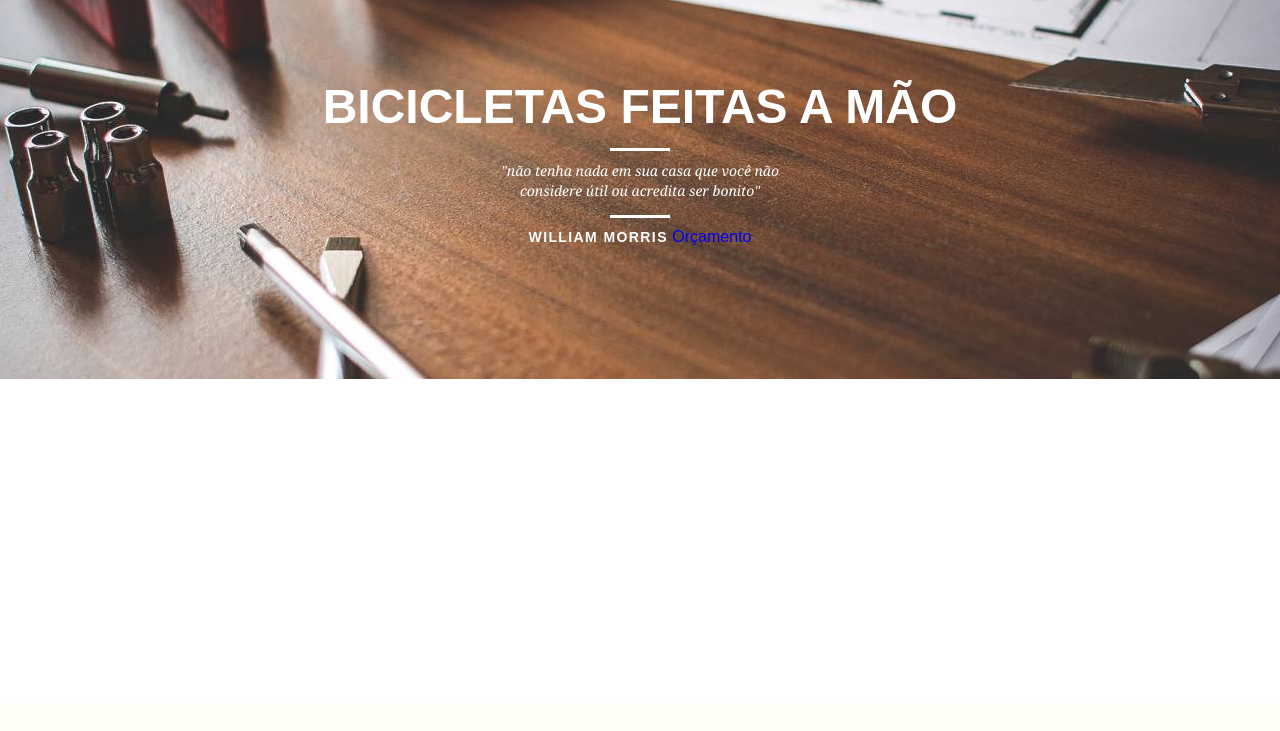
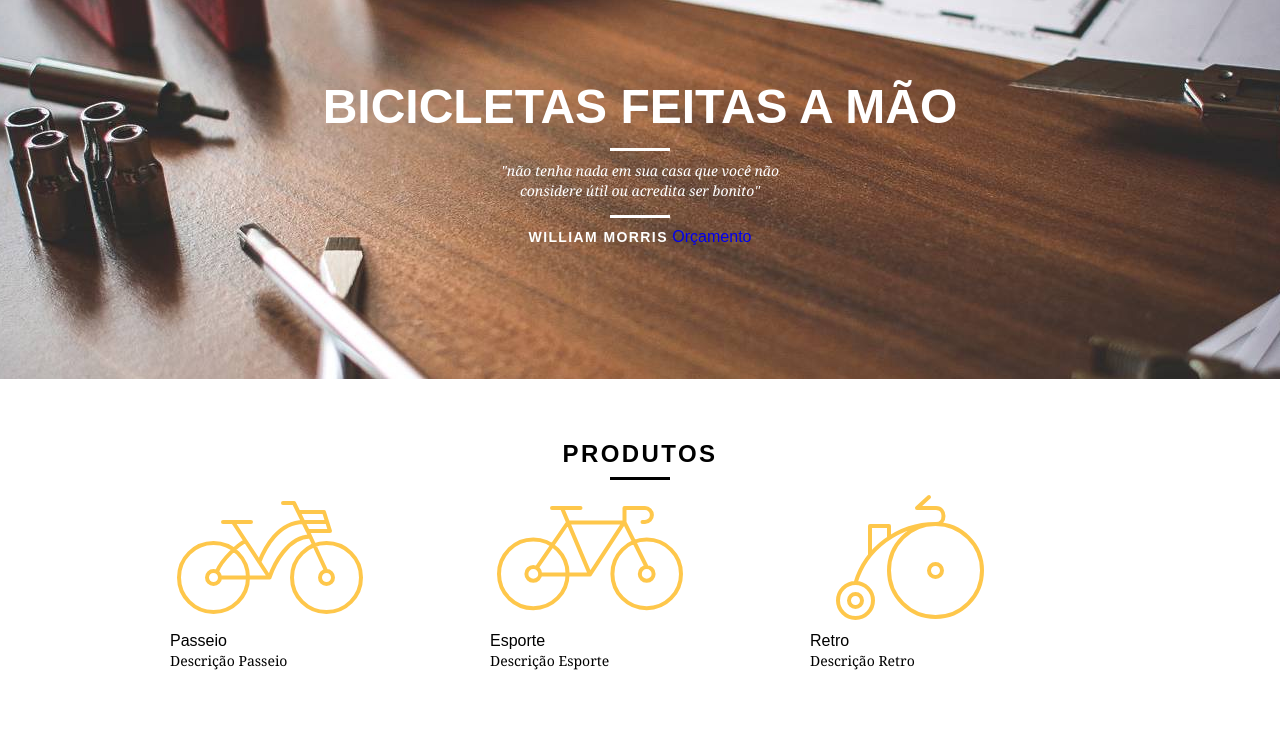
Before and after one commit to zamuelfernandes/bikcraft, a PHP site: page / in a window 1280 px wide. Shown: the part 97-828 px from the top of the page. Before the commit the page ends 476 px from the top, so only its background shows below. Run offline with PHP 8.4, Linux system fonts and the light colour scheme.

Commit message:
Inserido elementos básicos da seção

```diff
--- a/css/style.css
+++ b/css/style.css
@@ -8,6 +8,25 @@ p{
   font-family: Georgia, 'Times New Roman', Times, serif;
   font-size: 14px;
   line-height: 20px;
+}
+
+.subtitulo{
+  font-weight: bold;
+  font-size: 24px;
+  line-height: 30px;
+  letter-spacing: .1em;
+  color: black;
+  text-transform: uppercase;
+  text-align: center;
+}
+
+.subtitulo::after{
+  content: "";
+  display: block;
+  width: 60px;
+  height: 3px;
+  background: black;
+  margin: 8px auto;
 }
 
 /* HEADER */
@@ -73,7 +92,7 @@ p{
   font-style: italic;
 }
 
-.quote-externo p:before, .quote-externo p:after{
+.quote-externo p::before, .quote-externo p::after{
   content: "";
   display: block;
   width: 60px;
@@ -88,3 +107,9 @@ p{
   font-size: 14px;
   letter-spacing: .1em;
 }
+
+/* PRODUTOS */
+
+.produtos{
+  padding: 60px 0;
+}
--- a/index.html
+++ b/index.html
@@ -39,6 +39,28 @@
       </blockquote>
     </div>
   </section>
+
+  <section class="produtos container">
+    <h2 class="subtitulo">Produtos</h2>
+    <ul class="produtos-lista">
+      <li class="grid-1-3">
+        <img src="img/produtos/passeio.svg" alt="Bikcraft Passeio">
+        <h3>Passeio</h3>
+        <p>Descrição Passeio</p>
+      </li>
+      <li class="grid-1-3">
+        <img src="img/produtos/esporte.svg" alt="Bikcraft Esporte">
+        <h3>Esporte</h3>
+        <p>Descrição Esporte</p>
+      </li>
+      <li class="grid-1-3">
+        <img src="img/produtos/retro.svg" alt="Bikcraft Retro">
+        <h3>Retro</h3>
+        <p>Descrição Retro</p>
+      </li>
+    </ul>
+  </section>
+
 </body>
 
 </html>
```
